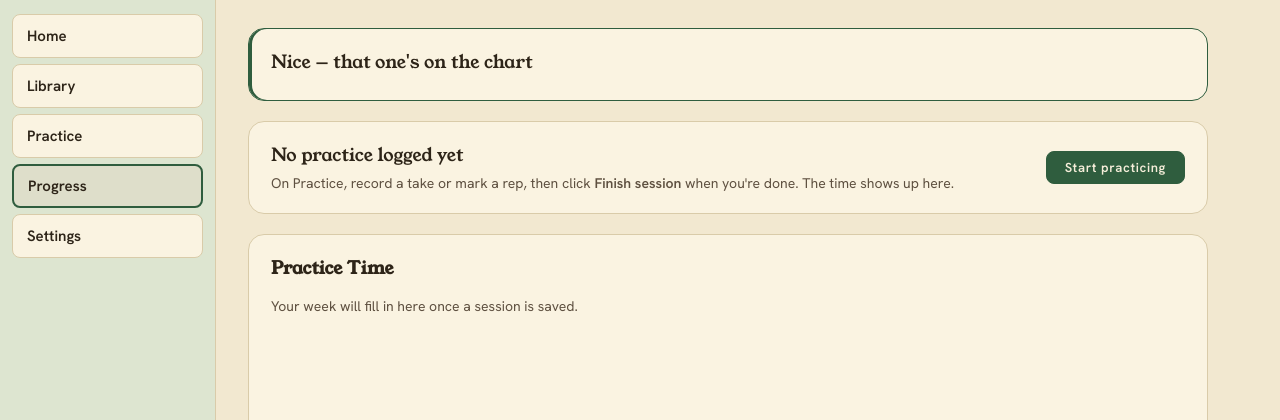
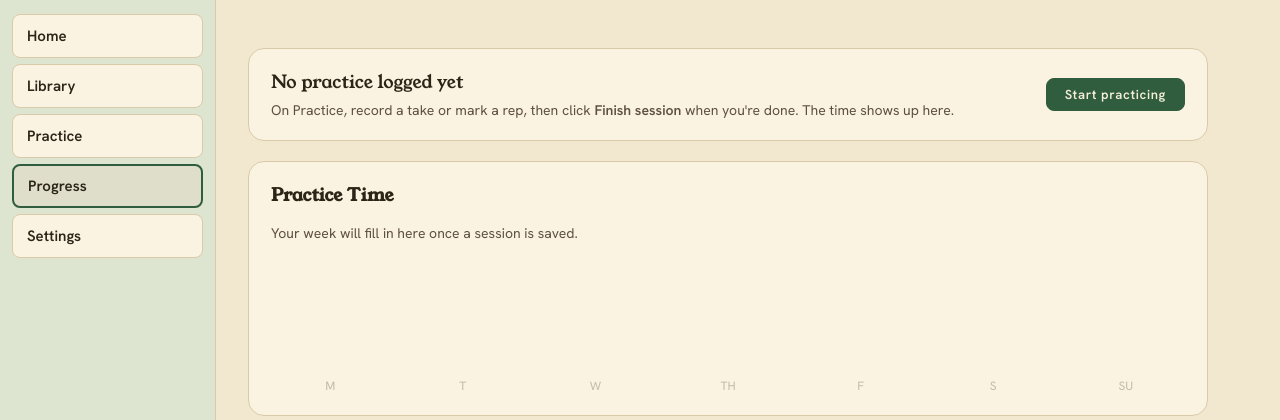
Before and after one commit to kava117/The-Nice-Plates, a Flask app: page /progress in a window 1280 px wide. Shown: the part 44-464 px from the top of the page. Run offline with Flask 3, Linux system fonts and the light colour scheme; data comes from the database, SQL or seed files in the repository; data that the repository does not hold is empty; parts of the project's set-up code (start-up, migrations or seed data) failed here and were passed over; some libraries are stand-ins or nearby versions.

Commit message:
Respect the hidden attribute everywhere
Progress showed "Nice - that one's on the chart" to everyone, before any
practice: .panel's display beat [hidden]. Also drop the stray doctypes
in the middle of Library and Progress.

```diff
--- a/music-app-home/styles.css
+++ b/music-app-home/styles.css
@@ -89,6 +89,11 @@ body {
 a {
   color: inherit;
   text-decoration: none;
+}
+
+/* rules like .panel { display: flex } would otherwise show elements marked hidden */
+[hidden] {
+  display: none !important;
 }
 
 ul {
--- a/music-app-home/templates/library.html
+++ b/music-app-home/templates/library.html
@@ -3,7 +3,6 @@
 {% set active = "library" %}
 {% set auth = "signed-in" %}
 {% include "header.html" %}
-<!DOCTYPE html>
 
 <div class="content content--wide">
 
--- a/music-app-home/templates/progress.html
+++ b/music-app-home/templates/progress.html
@@ -3,7 +3,6 @@
 {% set active = "progress" %}
 {% set auth = "signed-in" %}
 {% include "header.html" %}
-<!DOCTYPE html>
 
 <div class="content">
 
```
